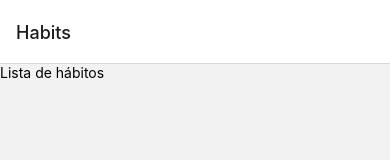
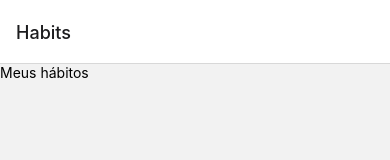
Before and after one commit to AnthonyApollo/alura_rn_semana12, a React Native app: screen /Habits in a window 390 px wide. Shown: the top 160 px of the page. Built offline with nearby package versions, Linux system fonts and the light colour scheme.

Commit message:
feat: Get habits from mock.

```diff
--- a/src/screens/Habits/components/HabitsList.js
+++ b/src/screens/Habits/components/HabitsList.js
@@ -1,8 +1,12 @@
 import React from "react";
 import { Text } from "react-native";
 
+import useHabits from "../hooks/useHabits";
+
 export default function HabitsList() {
+    const [title, image, list] = useHabits()
+
     return <>
-        <Text>Lista de hábitos</Text>
+        <Text>{title}</Text>
     </>
 }
--- /dev/null
+++ b/src/screens/Habits/hooks/useHabits.js
@@ -0,0 +1,17 @@
+import { useState, useEffect } from "react";
+import { loadHabits } from "../services/loadHabits";
+
+export default function useHabits() {
+    const [title, setTitle] = useState('')
+    const [image, setImage] = useState('')
+    const [list, setList] = useState([])
+
+    useEffect(() => {
+        const result = loadHabits()
+        setTitle(result.title)
+        setImage(result.image)
+        setList(result.habitsList)
+    }, [])
+
+    return [title, image, list]
+}
--- /dev/null
+++ b/src/screens/Habits/mocks/habits.js
@@ -0,0 +1,20 @@
+import atvFisica from '../../../assets/atividade-fisica.png'
+import leitura from '../../../assets/leitura.png'
+import imgHabits from '../assets/habitos.png'
+
+export const habits = {
+    title: 'Meus hábitos',
+    image: imgHabits,
+    habitsList: [
+        {
+            habit: 'Correr',
+            icon: atvFisica,
+            daysDone: ['Sunday', 'Tuesday']
+        },
+        {
+            habit: 'Leitura',
+            icon: leitura,
+            daysDone: ['Sunday', 'Monday', 'Tuesday', 'Thursday']
+        }
+    ]
+}
--- /dev/null
+++ b/src/screens/Habits/services/loadHabits.js
@@ -0,0 +1,5 @@
+import { habits } from "../mocks/habits";
+
+export const loadHabits = () => {
+    return habits
+}
```
Also changed, not shown: src/screens/Habits/assets/habitos.png (renamed from src/assets/habitos.png).
